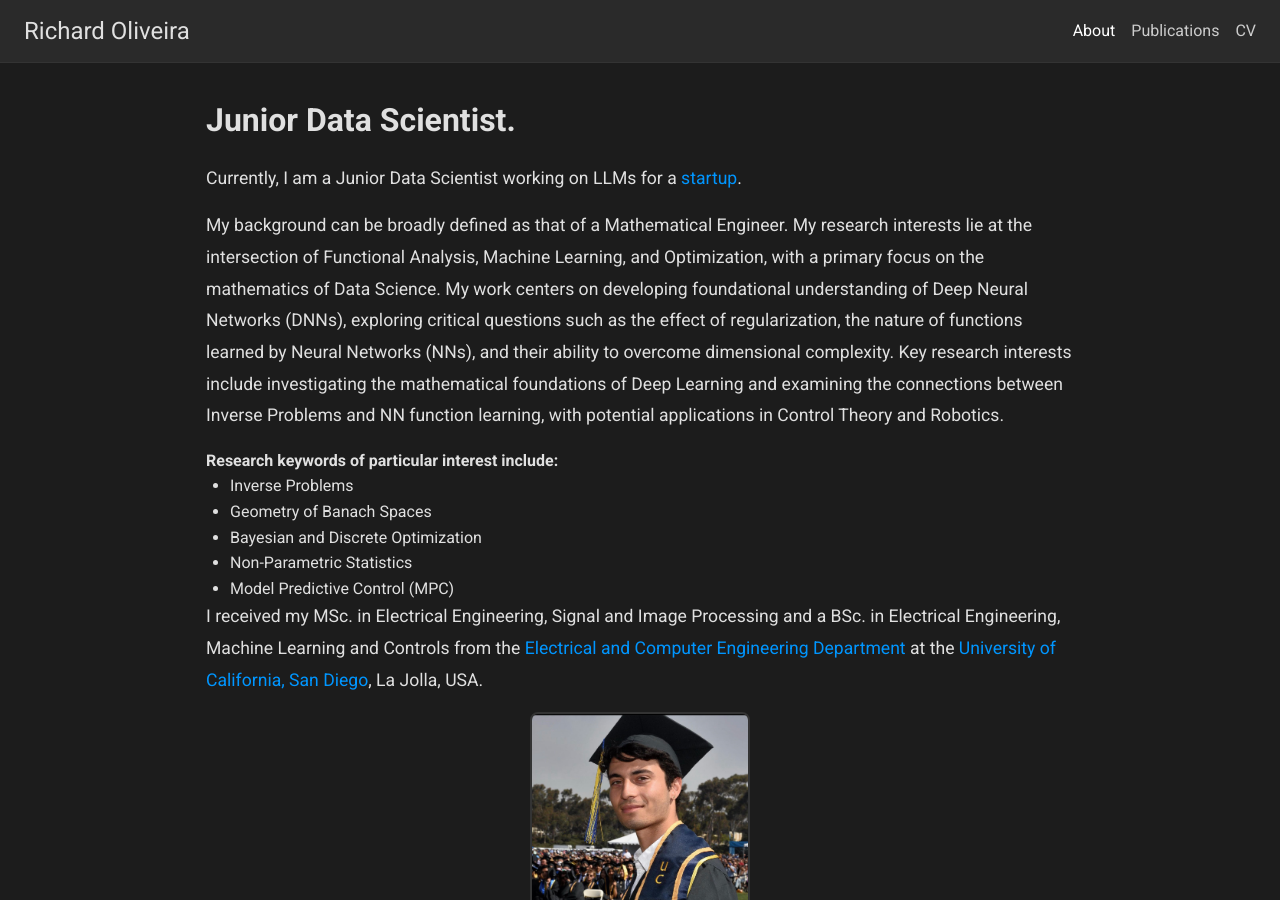
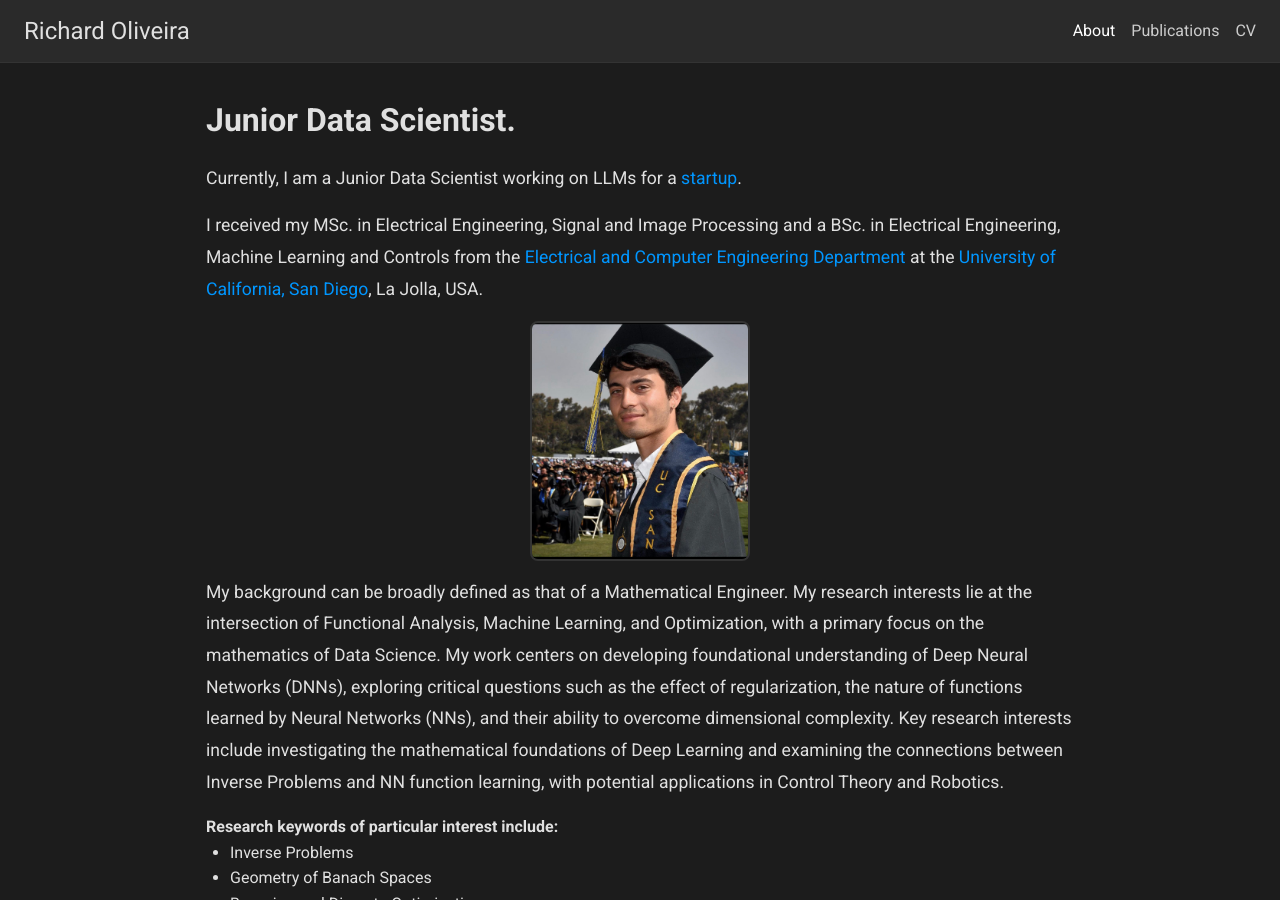
Before and after one commit to raolivei13/website_rich, a Jekyll site: the page index.html, which Jekyll copies as it is, in a window 1280 px wide and 900 px high. Built offline with Jekyll 4.4.1, drawn with Linux system fonts in a browser that asks for light colours.

Commit message:
Update index.html

```diff
--- a/index.html
+++ b/index.html
@@ -39,6 +39,17 @@
 <p class="intro-paragraph">
   Currently, I am a Junior Data Scientist working on LLMs for a <a href='https://onikron.com/'>startup</a>.
 </p>
+
+<p class="intro-paragraph">
+      I received my MSc. in Electrical Engineering, Signal and Image Processing and a BSc. in Electrical Engineering, Machine Learning and Controls
+      from the <a href="https://www.ece.ucsd.edu/">Electrical and Computer Engineering Department</a> at the <a href="https://ucsd.edu/">University of California, San Diego</a>, La Jolla, USA.
+</p>
+
+ <div class="right-column">
+      <img src="prof_image.jpg" alt="My Profile Photo" class="profile-photo">
+    </div>
+
+
 <p class="intro-paragraph">
 My background can be broadly defined as that of a Mathematical Engineer. My research interests lie at the intersection of Functional Analysis,
 Machine Learning, and Optimization,
@@ -57,14 +68,6 @@ Key research interests include investigating the mathematical foundations of Dee
   <li>Non-Parametric Statistics</li>
   <li>Model Predictive Control (MPC)</li>
 </ul>
-
-    <p class="intro-paragraph">
-      I received my MSc. in Electrical Engineering, Signal and Image Processing and a BSc. in Electrical Engineering, Machine Learning and Controls
-      from the <a href="https://www.ece.ucsd.edu/">Electrical and Computer Engineering Department</a> at the <a href="https://ucsd.edu/">University of California, San Diego</a>, La Jolla, USA.
-    </p>
-    <div class="right-column">
-      <img src="prof_image.jpg" alt="My Profile Photo" class="profile-photo">
-    </div>
   </header>
 
   <!-- Main Content Section -->
```
